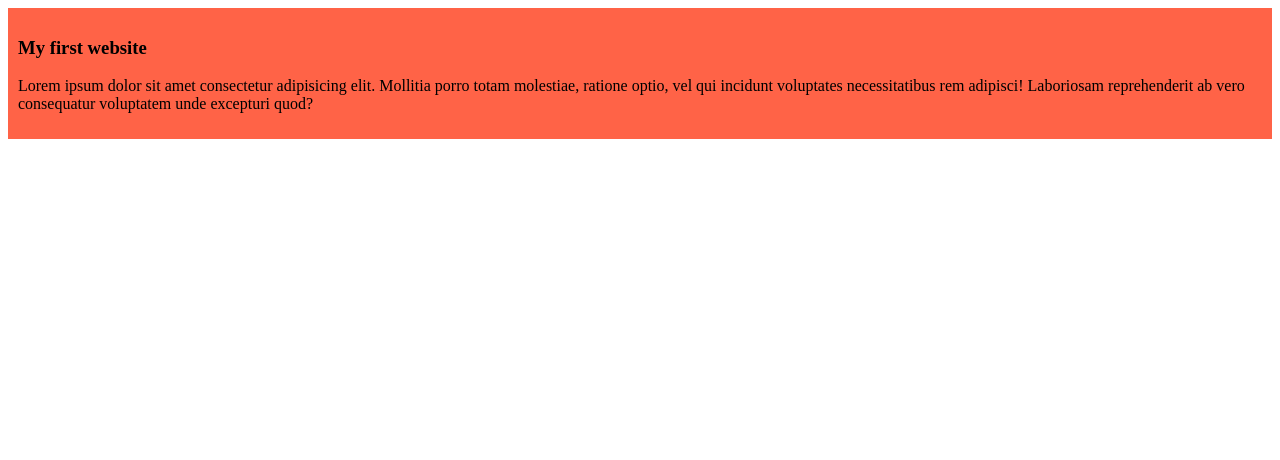
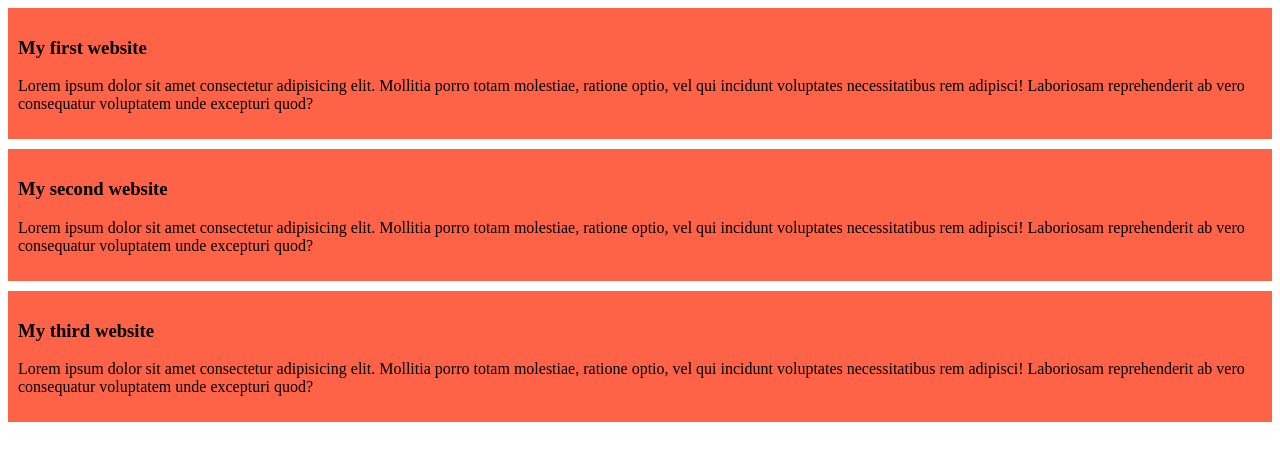
Before and after one commit to wasi-sheikh/my-simple-website, a plain HTML site: page index.html in a window 1280 px wide. Drawn offline with Linux system fonts and the light colour scheme.

Commit message:
added the second and the third blog

```diff
--- a/index.html
+++ b/index.html
@@ -11,6 +11,14 @@
         <h3>My first website</h3>
         <p>Lorem ipsum dolor sit amet consectetur adipisicing elit. Mollitia porro totam molestiae, ratione optio, vel qui incidunt voluptates necessitatibus rem adipisci! Laboriosam reprehenderit ab vero consequatur voluptatem unde excepturi quod?</p>
     </div>
+    <div>
+        <h3>My second website</h3>
+        <p>Lorem ipsum dolor sit amet consectetur adipisicing elit. Mollitia porro totam molestiae, ratione optio, vel qui incidunt voluptates necessitatibus rem adipisci! Laboriosam reprehenderit ab vero consequatur voluptatem unde excepturi quod?</p>
+    </div>
+    <div>
+        <h3>My third website</h3>
+        <p>Lorem ipsum dolor sit amet consectetur adipisicing elit. Mollitia porro totam molestiae, ratione optio, vel qui incidunt voluptates necessitatibus rem adipisci! Laboriosam reprehenderit ab vero consequatur voluptatem unde excepturi quod?</p>
+    </div>
 
 </body>
 </html>
--- a/styles/blog.css
+++ b/styles/blog.css
@@ -1,4 +1,5 @@
 div{
     background-color: tomato;
     padding: 10px;
+    margin-bottom: 10px;
 }
```
